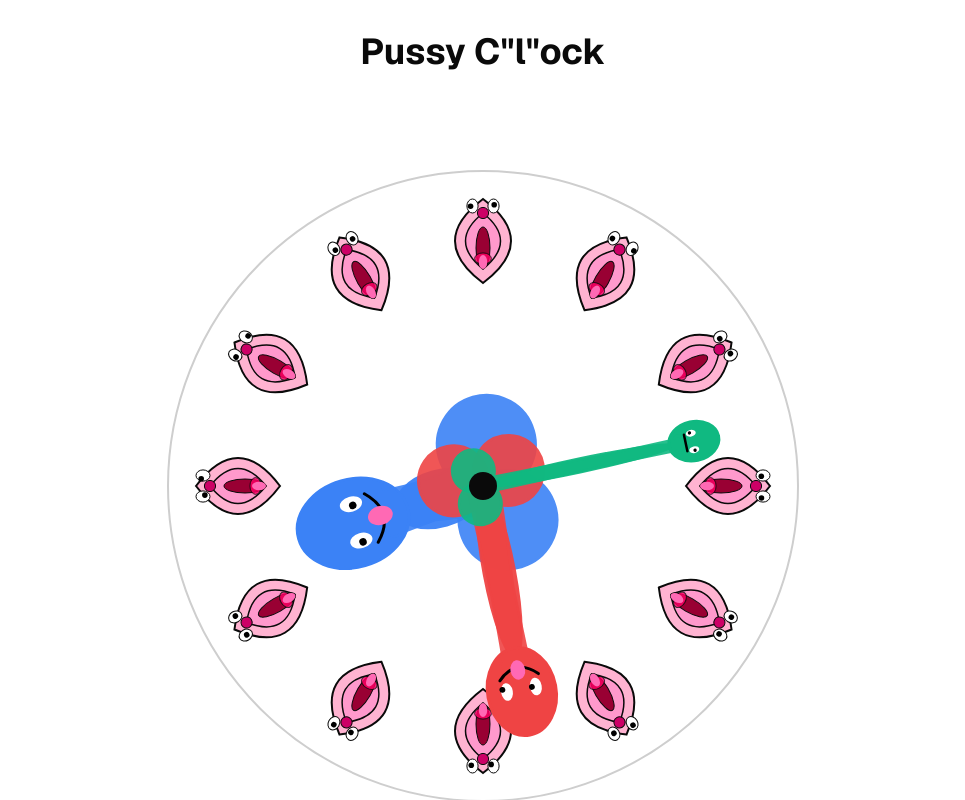
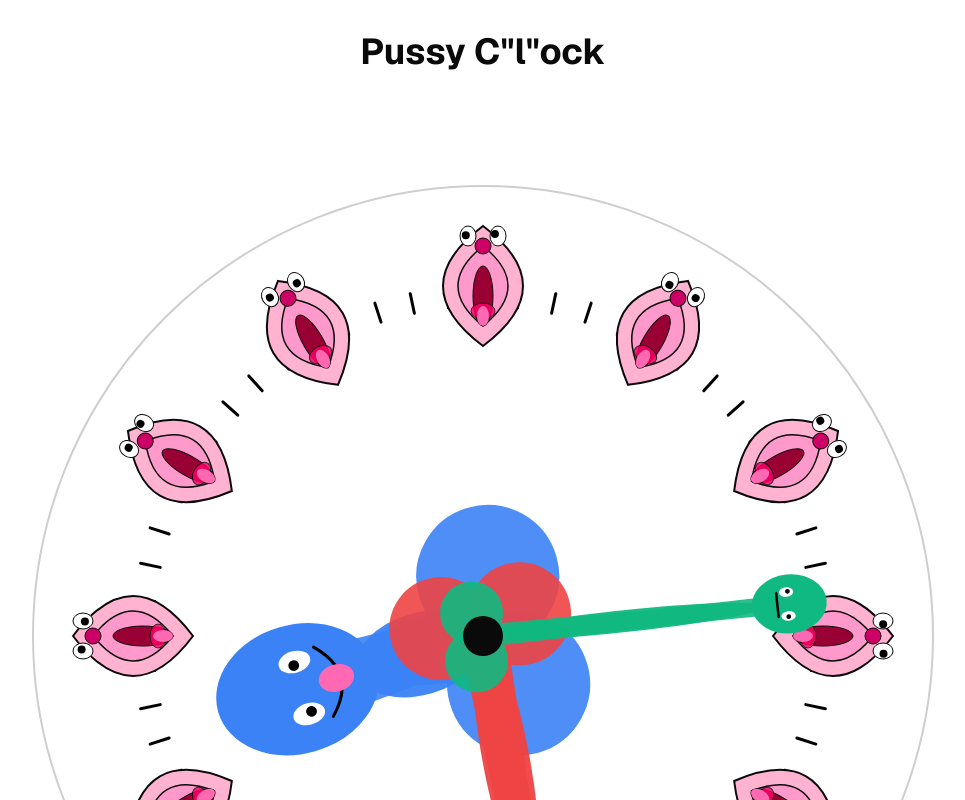
Before and after one commit to a144z/pussy-cock-clock, a Next.js app: page / in a window 1280 px wide. Shown: the top 800 px of the page, without its empty margins (157-1122 px from the left). Built offline with nearby package versions, Linux system fonts and the light colour scheme.

Commit message:
Add small black line markers to CustomClock for improved minute indication and increase clock size on Home page

```diff
--- a/src/app/page.tsx
+++ b/src/app/page.tsx
@@ -5,7 +5,7 @@ export default function Home() {
     <div className="font-sans flex items-center justify-center min-h-screen p-8">
       <main className="flex flex-col gap-8 items-center">
         <h1 className="text-4xl font-bold text-center">Pussy C&quot;l&quot;ock</h1>
-        <CustomClock size={700} />
+        <CustomClock size={1000} />
       </main>
     </div>
   );
--- a/src/components/custom-clock.tsx
+++ b/src/components/custom-clock.tsx
@@ -539,6 +539,34 @@ export function CustomClock({ size = 400 }: { size?: number }) {
           className="opacity-20"
         />
 
+        {/* Small black line markers between pussies (4 marks between each pussy) - rendered first */}
+        {Array.from({ length: 60 }, (_, i) => {
+          // Skip positions where pussies are (every 5th position: 0, 5, 10, 15, etc.)
+          if (i % 5 === 0) return null
+
+          const angle = (i * 6 - 90) * (Math.PI / 180) // 6 degrees per minute mark
+          const radius = size * 0.35
+          const lineLength = size * 0.02
+          const x1 = size / 2 + radius * Math.cos(angle)
+          const y1 = size / 2 + radius * Math.sin(angle)
+          const x2 = size / 2 + (radius - lineLength) * Math.cos(angle)
+          const y2 = size / 2 + (radius - lineLength) * Math.sin(angle)
+
+          return (
+            <line
+              key={`mark-${i}`}
+              x1={x1}
+              y1={y1}
+              x2={x2}
+              y2={y2}
+              stroke="#000000"
+              strokeWidth="3"
+              strokeLinecap="round"
+            />
+          )
+        })}
+
+        {/* Pussy markers - rendered after lines so they overlay on top */}
         {Array.from({ length: 12 }, (_, i) => {
           const hour = i + 1
           const isExcited = excitedHour === hour
```
